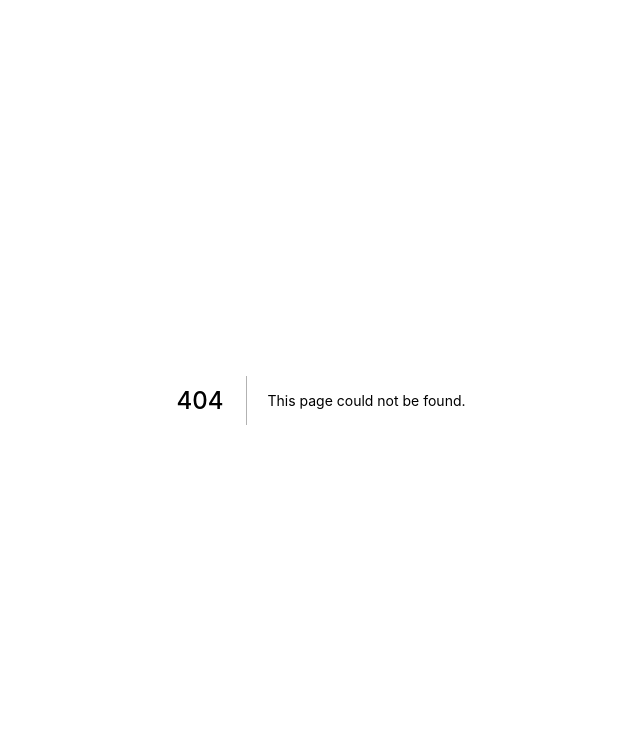
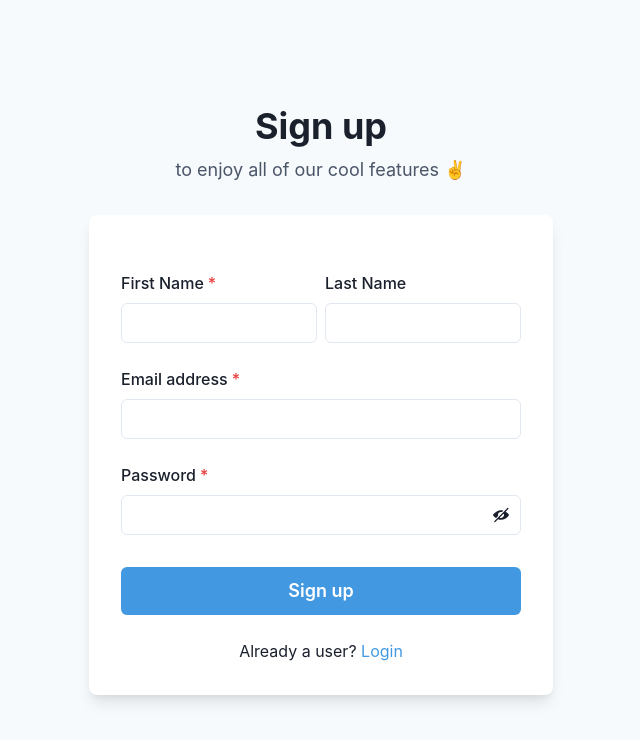
Before and after one commit to madebyaman/book-notes, a Next.js app: page /signup in a window 1280 px wide. Before the commit this address had no page. Shown: the top 740 px of the page, without its empty margins (319-959 px from the left). Built offline with nearby package versions, Linux system fonts and the light colour scheme.

Commit message:
Added signup forms, need to work on authentication

```diff
--- /dev/null
+++ b/components/ChakraNextLink.tsx
@@ -0,0 +1,23 @@
+import Link from 'next/link';
+import { Link as ChakraLink } from '@chakra-ui/react';
+import { ReactNode } from 'react';
+
+type ChakraNextLinkProps = {
+  href: string;
+  children?: ReactNode;
+  [x: string]: any;
+};
+
+function ChakraNextLinkButton({
+  href,
+  children,
+  ...props
+}: ChakraNextLinkProps) {
+  return (
+    <Link href={href} passHref>
+      <ChakraLink {...props}>{children}</ChakraLink>
+    </Link>
+  );
+}
+
+export default ChakraNextLinkButton;
--- a/components/NoteEditor.tsx
+++ b/components/NoteEditor.tsx
@@ -15,13 +15,13 @@ import {
   IconButton,
   Spacer,
 } from '@chakra-ui/react';
-import Image from 'next/image';
 import { FaArchive, FaPaperPlane } from 'react-icons/fa';
 import ErrorFallback from './ErrorFallback';
 import { BookOption } from '../types/JSONresponse';
 import { addDoc, collection, doc, updateDoc } from 'firebase/firestore';
 import db from '../firebase';
 import { ArrowBackIcon } from '@chakra-ui/icons';
+import { useRouter } from 'next/router';
 
 type EDITORSTATE = {
   error: null | Error;
@@ -82,6 +82,7 @@ const NoteEditor = () => {
   const [state, dispatch] = useReducer(reducer, initialEditorState);
   const { selectedBook, bookNote, rating, isLoading } = state;
   const toast = useToast();
+  const router = useRouter();
 
   const onPublish = () => {
     // Show error if no title | no book selected | no notes | no rating
@@ -169,6 +170,7 @@ const NoteEditor = () => {
                     aria-label="Go back"
                     variant={'unstyled'}
                     icon={<ArrowBackIcon color={'blackAlpha.700'} />}
+                    onClick={() => router.back()}
                   />
                 </Box>
                 <Box py="4" color={'blackAlpha.900'}>
--- a/firebase.ts
+++ b/firebase.ts
@@ -1,12 +1,14 @@
-import * as firebase from "firebase/app";
-import {initializeFirestore} from "firebase/firestore"
+import * as firebase from 'firebase/app';
+import { initializeFirestore } from 'firebase/firestore';
+import { getAuth } from 'firebase/auth';
 
 const firebaseConfig = {
-  apiKey: "AIzaSyA174aEiZHJWzPLox77Cwvn9ElRsYmJ57A",
-  authDomain: "book-notes-app-9ea54.firebaseapp.com",
-  projectId: "book-notes-app-9ea54",
+  apiKey: 'AIzaSyA174aEiZHJWzPLox77Cwvn9ElRsYmJ57A',
+  authDomain: 'book-notes-app-9ea54.firebaseapp.com',
+  projectId: 'book-notes-app-9ea54',
 };
 
-const fb = firebase.initializeApp(firebaseConfig);
-const db = initializeFirestore(fb, {})
+export const fb = firebase.initializeApp(firebaseConfig);
+const db = initializeFirestore(fb, {});
+export const auth = getAuth(fb);
 export default db;
--- a/package.json
+++ b/package.json
@@ -17,9 +17,11 @@
     "@tiptap/starter-kit": "^2.0.0-beta.145",
     "@types/react-datepicker": "^4.3.3",
     "firebase": "^9.6.0",
+    "firebase-admin": "^10.0.1",
     "framer-motion": "^5.5.5",
     "next": "^12.0.7",
     "next-transpile-modules": "^9.0.0",
+    "nookies": "^2.5.2",
     "react": "17.0.2",
     "react-datepicker": "^4.5.0",
     "react-dom": "17.0.2",
--- a/pages/index.tsx
+++ b/pages/index.tsx
@@ -7,6 +7,9 @@ const Home: NextPage = function () {
       <Link href="/add-book">
         <a className="text-lg">Add a new book</a>
       </Link>
+      <Link href={'/login'}>
+        <a>Login</a>
+      </Link>
     </div>
   );
 };
--- /dev/null
+++ b/pages/signup.tsx
@@ -0,0 +1,201 @@
+import {
+  Flex,
+  Box,
+  FormControl,
+  FormLabel,
+  Input,
+  InputGroup,
+  HStack,
+  InputRightElement,
+  Stack,
+  Button,
+  Heading,
+  Text,
+  useColorModeValue,
+  FormErrorMessage,
+} from '@chakra-ui/react';
+import { FormEvent, useReducer } from 'react';
+import { ViewIcon, ViewOffIcon } from '@chakra-ui/icons';
+import { createUserWithEmailAndPassword } from 'firebase/auth';
+import { auth } from '../firebase';
+import ChakraNextLinkButton from '../components/ChakraNextLink';
+
+interface SIGNUPFORMSTATE {
+  firstName: string;
+  lastName: string;
+  email: string;
+  password: string;
+  showPassword: boolean;
+}
+
+type SIGNUPFORMACTIONS =
+  | { type: 'CHANGE_FIRST_NAME'; payload: string }
+  | { type: 'CHANGE_LAST_NAME'; payload: string }
+  | { type: 'CHANGE_EMAIL'; payload: string }
+  | { type: 'CHANGE_PASSWORD'; payload: string }
+  | { type: 'CHANGE_SHOW_PASSWORD' };
+
+const reducer = (state: SIGNUPFORMSTATE, action: SIGNUPFORMACTIONS) => {
+  switch (action.type) {
+    case 'CHANGE_FIRST_NAME':
+      return { ...state, firstName: action.payload };
+    case 'CHANGE_LAST_NAME':
+      return { ...state, lastName: action.payload };
+    case 'CHANGE_EMAIL':
+      return { ...state, email: action.payload };
+    case 'CHANGE_PASSWORD':
+      return { ...state, password: action.payload };
+    case 'CHANGE_SHOW_PASSWORD':
+      return { ...state, showPassword: !state.showPassword };
+    default:
+      return state;
+  }
+};
+
+const initalSignupFormState = {
+  firstName: '',
+  lastName: '',
+  email: '',
+  password: '',
+  showPassword: false,
+};
+
+export default function Signup() {
+  const [state, dispatch] = useReducer(reducer, initalSignupFormState);
+  const { firstName, lastName, email, password, showPassword } = state;
+
+  const handleSubmit = (e: FormEvent<HTMLFormElement>) => {
+    e.preventDefault();
+    createUserWithEmailAndPassword(auth, email, password)
+      .then(async (userCredential) => {
+        const { user } = userCredential;
+        console.log(user);
+        if (user) {
+          await user.updateProfile({
+            displayName: `${firstName} ${lastName}`,
+          });
+        }
+      })
+      .catch((e) => {
+        console.log(e);
+      });
+  };
+
+  return (
+    <Flex
+      minH={'100vh'}
+      align={'center'}
+      justify={'center'}
+      bg={useColorModeValue('gray.50', 'gray.800')}
+    >
+      <Stack spacing={8} mx={'auto'} maxW={'lg'} py={12} px={6}>
+        <Stack align={'center'}>
+          <Heading fontSize={'4xl'} textAlign={'center'}>
+            Sign up
+          </Heading>
+          <Text fontSize={'lg'} color={'gray.600'}>
+            to enjoy all of our cool features ✌️
+          </Text>
+        </Stack>
+        <Box
+          rounded={'lg'}
+          bg={useColorModeValue('white', 'gray.700')}
+          boxShadow={'lg'}
+          p={8}
+        >
+          <Stack spacing={4}>
+            <form onSubmit={handleSubmit}>
+              <HStack my={'6'}>
+                <Box>
+                  <FormControl id="firstName" isRequired>
+                    <FormLabel>First Name</FormLabel>
+                    <Input
+                      type="text"
+                      value={firstName}
+                      onChange={(e) =>
+                        dispatch({
+                          type: 'CHANGE_FIRST_NAME',
+                          payload: e.target.value,
+                        })
+                      }
+                    />
+                  </FormControl>
+                </Box>
+                <Box>
+                  <FormControl id="lastName">
+                    <FormLabel>Last Name</FormLabel>
+                    <Input
+                      type="text"
+                      value={lastName}
+                      onChange={(e) =>
+                        dispatch({
+                          type: 'CHANGE_LAST_NAME',
+                          payload: e.target.value,
+                        })
+                      }
+                    />
+                  </FormControl>
+                </Box>
+              </HStack>
+              <FormControl id="email" isRequired>
+                <FormLabel>Email address</FormLabel>
+                <Input
+                  type="email"
+                  value={email}
+                  onChange={(e) =>
+                    dispatch({ type: 'CHANGE_EMAIL', payload: e.target.value })
+                  }
+                />
+              </FormControl>
+              <FormControl my={'6'} id="password" isRequired>
+                <FormLabel>Password</FormLabel>
+                <InputGroup>
+                  <Input
+                    type={showPassword ? 'text' : 'password'}
+                    value={password}
+                    onChange={(e) =>
+                      dispatch({
+                        type: 'CHANGE_PASSWORD',
+                        payload: e.target.value,
+                      })
+                    }
+                  />
+                  <InputRightElement h={'full'}>
+                    <Button
+                      variant={'ghost'}
+                      onClick={() => dispatch({ type: 'CHANGE_SHOW_PASSWORD' })}
+                    >
+                      {showPassword ? <ViewIcon /> : <ViewOffIcon />}
+                    </Button>
+                  </InputRightElement>
+                </InputGroup>
+              </FormControl>
+              <Stack spacing={10} pt={2}>
+                <Button
+                  loadingText="Submitting"
+                  size="lg"
+                  bg={'blue.400'}
+                  color={'white'}
+                  _hover={{
+                    bg: 'blue.500',
+                  }}
+                  type="submit"
+                >
+                  Sign up
+                </Button>
+              </Stack>
+              <Stack pt={6}>
+                <Text align={'center'}>
+                  Already a user?{' '}
+                  <ChakraNextLinkButton color={'blue.400'} href="/login">
+                    Login
+                  </ChakraNextLinkButton>
+                </Text>
+              </Stack>
+            </form>
+          </Stack>
+        </Box>
+      </Stack>
+    </Flex>
+  );
+}
```
Also changed, not shown: pages/login.tsx (added, +74 -0 lines), utils/useFirebaseAuth.ts (added, +40 -0 lines), 2 other files (tests, documents, lock files or other folders).
